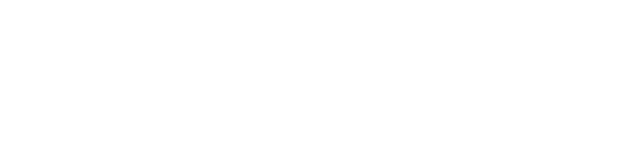
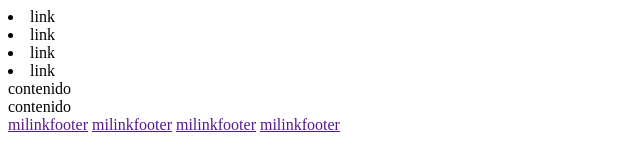
Before and after one commit to DanielaG85/clase-tester2intento, a plain HTML site: page index.html in a window 1280 px wide. Shown: the whole page, without its empty margins (0-640 px from the left). Drawn offline with Linux system fonts and the light colour scheme.

Commit message:
agrega contenido al body

```diff
--- a/index.html
+++ b/index.html
@@ -6,6 +6,23 @@
     <title>Document</title>
 </head>
 <body>
-
+    <header>
+        <navbar>
+            <li>link</li>
+            <li>link</li>
+            <li>link</li>
+            <li>link</li>
+            <main>
+                <div>contenido</div>
+                <div>contenido</div>
+                <footer>
+                    <a href="">milinkfooter</a>
+                    <a href="">milinkfooter</a>
+                    <a href="">milinkfooter</a>
+                    <a href="">milinkfooter</a>
+                </footer>
+            </main>
+        </navbar>
+    </header>
 </body>
 </html>
```
